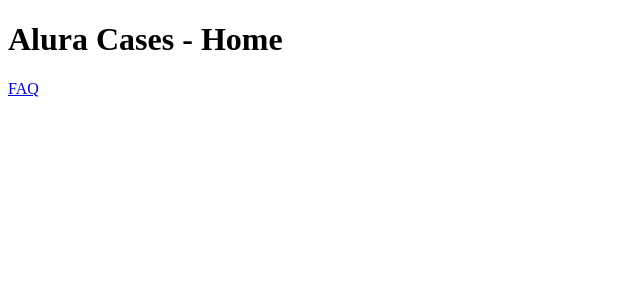
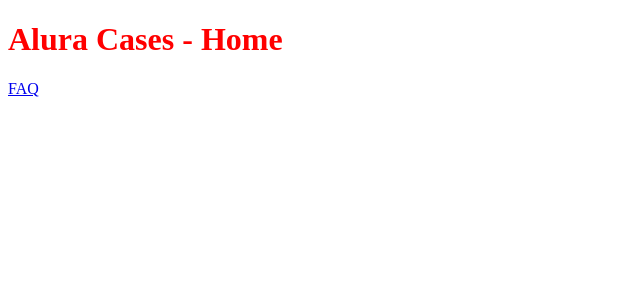
Before and after one commit to noudas/NextJs-Alura, a Next.js app: page / in a window 1280 px wide. Shown: the top 300 px of the page, without its empty margins (0-640 px from the left). Built offline with nearby package versions, Linux system fonts and the light colour scheme.

Commit message:
Title component on main, testing style jsx

```diff
--- a/pages/index.js
+++ b/pages/index.js
@@ -1,10 +1,30 @@
 import Linki from "../src/components/Link";
 
+
+
+function Title({children, as}){
+  const Tag = as;
+  return(
+    <>
+    <Tag>
+      {children}
+    </Tag>
+    <style jsx>
+      {`
+      ${Tag} {
+      color: red;
+          }
+      `}
+    </style>
+    </>
+
+  )
+}
 
 export default function HomePage() {
   return (
     <div>
-      <h1>Alura Cases - Home</h1>
+      <Title as="h1">Alura Cases - Home</Title>
         <Linki href={'./faq'}>
           FAQ
         </Linki>
```
